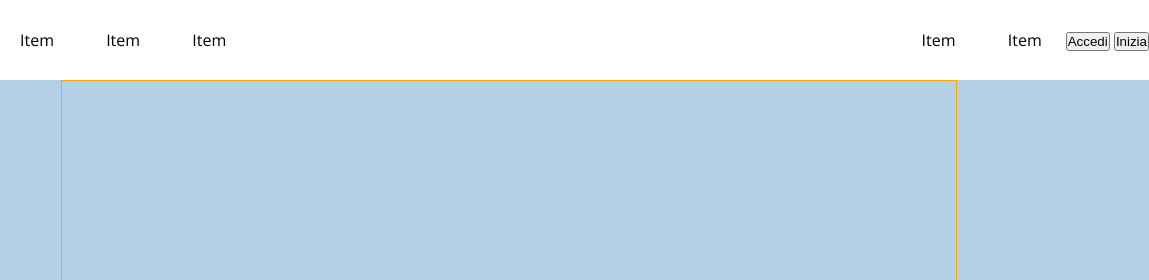
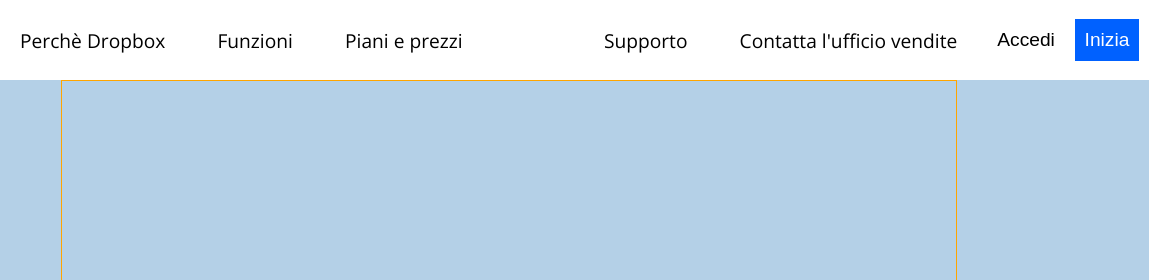
Before and after one commit to CastellucciLuca/htmlcss-dropbox, a plain HTML site: page index.html in a window 1280 px wide. Shown: the top 280 px of the page, 131-1280 px from the left. Drawn offline with nearby package versions, Linux system fonts and the light colour scheme.

Commit message:
Add-header-content

```diff
--- a/index.html
+++ b/index.html
@@ -18,9 +18,9 @@
                 <img src="img/logo-small.png" alt="Discord Logo">
                 <nav class="main-nav">
                     <ul>
-                        <li>Item</li>
-                        <li>Item</li>
-                        <li>Item</li>
+                        <li>Perchè Dropbox</li>
+                        <li>Funzioni</li>
+                        <li>Piani e prezzi</li>
                     </ul>
                 </nav>
             </div>
@@ -28,13 +28,13 @@
             <div class="right-nav-content flex-center">
                 <nav class="main-nav">
                     <ul>
-                        <li>Item</li>
-                        <li>Item</li>
+                        <li>Supporto</li>
+                        <li>Contatta l'ufficio vendite</li>
                     </ul>
                 </nav>
                 <div class="button">
-                    <button>Accedi</button>
-                    <button>Inizia</button>
+                    <button id="button-white">Accedi</button>
+                    <button id="button-blue">Inizia</button>
                 </div>
             </div>
         </section>
--- a/style.css
+++ b/style.css
@@ -42,6 +42,26 @@ header section.nav{
 nav.main-nav ul li{
     margin: 0 1.5rem;
     display: inline-block;
+    cursor: pointer;
+    font-size: 1.2rem;
+}
+/*-BUTTON-*/
+button{
+    font-size: 1.2rem;
+}
+#button-white{
+    border: none;
+    background-color: white;
+    cursor: pointer;
+    padding: 1rem;
+}
+#button-blue{
+    border:none;
+    background-color: #0061ff;
+    color: white;
+    padding: 0.6rem;
+    cursor: pointer;
+    margin-right: 10px;
 }
 /*--JUMBO SECTION--*/
 header section.jumbo{
```
